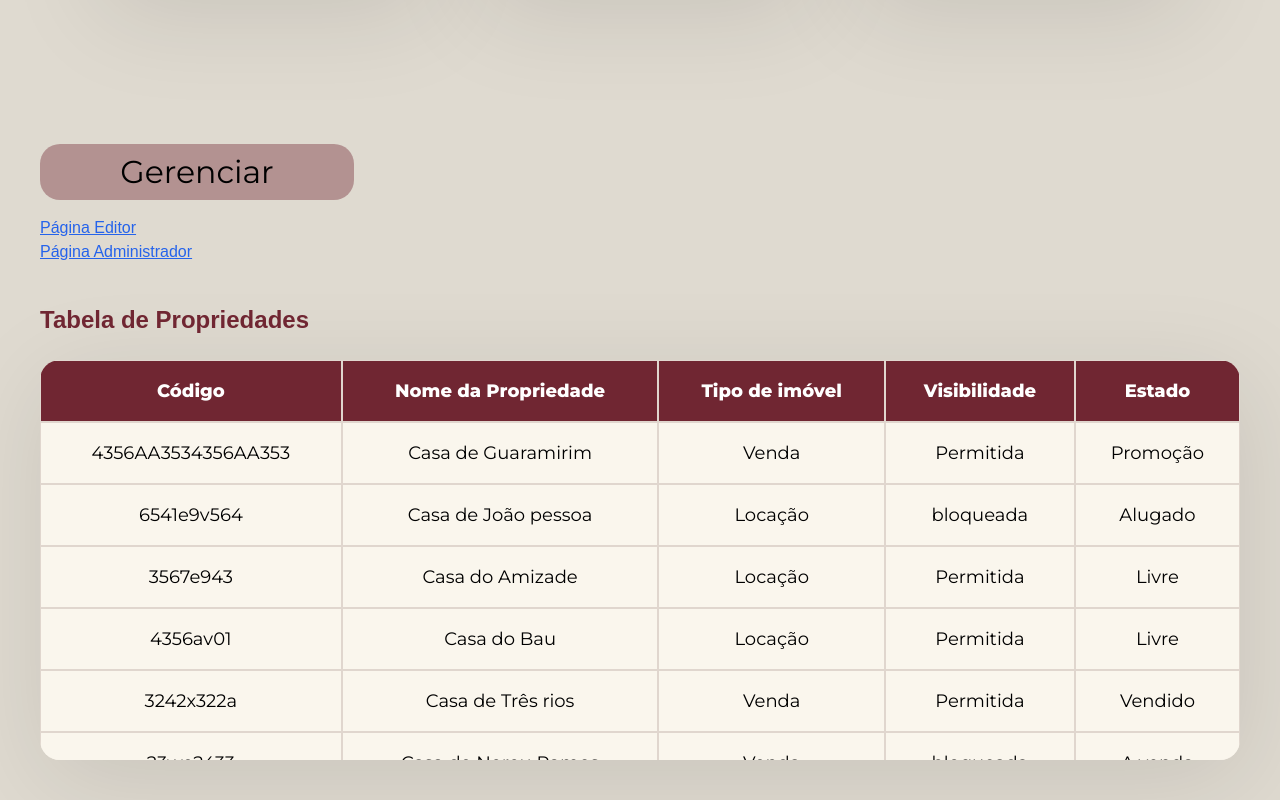
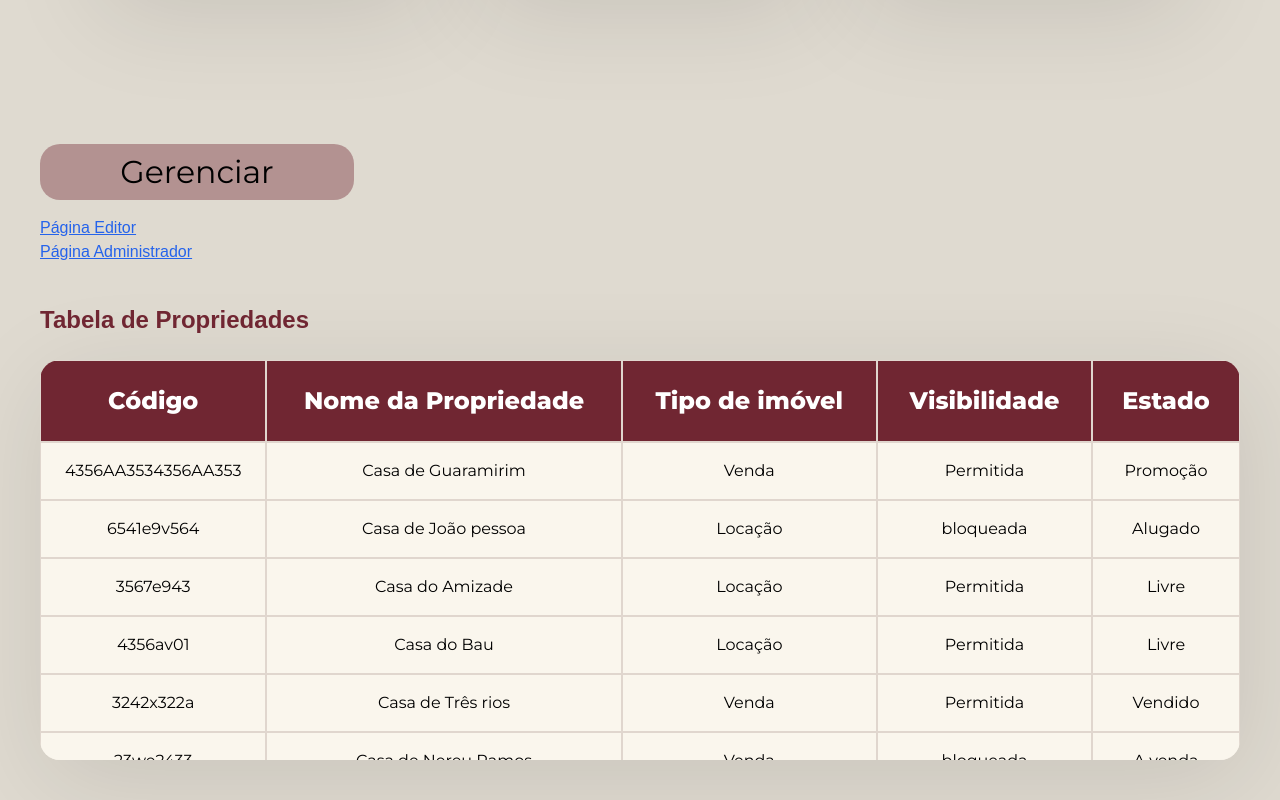
Before and after one commit to gstSenai/Projeto-Final-MI75, a Next.js app in the folder front-end-imobiliaria/: page / in a window 1280 px wide. Shown: the part 696-1496 px from the top of the page. Built offline with nearby package versions, Linux system fonts and the light colour scheme.

Commit message:
adição de redução de tamanho na tabela

```diff
--- a/front-end-imobiliaria/src/components/tabela/index.tsx
+++ b/front-end-imobiliaria/src/components/tabela/index.tsx
@@ -25,7 +25,7 @@ export function GenericTable({ headers, data }: TableProps) {
           <thead>
             <tr className="bg-[#702632] text-white sticky top-0 z-10">
               {headers.map((header, index) => (
-                <th key={index} className="p-4 text-lg text-center font-bold border border-[#E0D6CE]">
+                <th key={index} className="p-4 sm:p-4 lg:p-6 text-base sm:text-lg md:text-xl lg:text-2xl 2xl:text-3xl text-center font-bold border border-[#E0D6CE]">
                   {header}
                 </th>
               ))}
@@ -41,7 +41,7 @@ export function GenericTable({ headers, data }: TableProps) {
                 {row.map((cell, cellIndex) => (
                   <td
                     key={cellIndex}
-                    className={`p-4 text-center text-lg text-black border border-[#E0D6CE] ${
+                    className={`p-4 text-center text-xs sm:text-xs md:text-sm lg:text-base 2xl:text-lg text-black border border-[#E0D6CE] ${
                       selectedRow === rowIndex ? 'bg-[#702632] bg-opacity-50' : ''
                     }`}
                   >
@@ -56,3 +56,4 @@ export function GenericTable({ headers, data }: TableProps) {
     </div>
   );
 }
+//sm: md: lg: 2xl:
```
